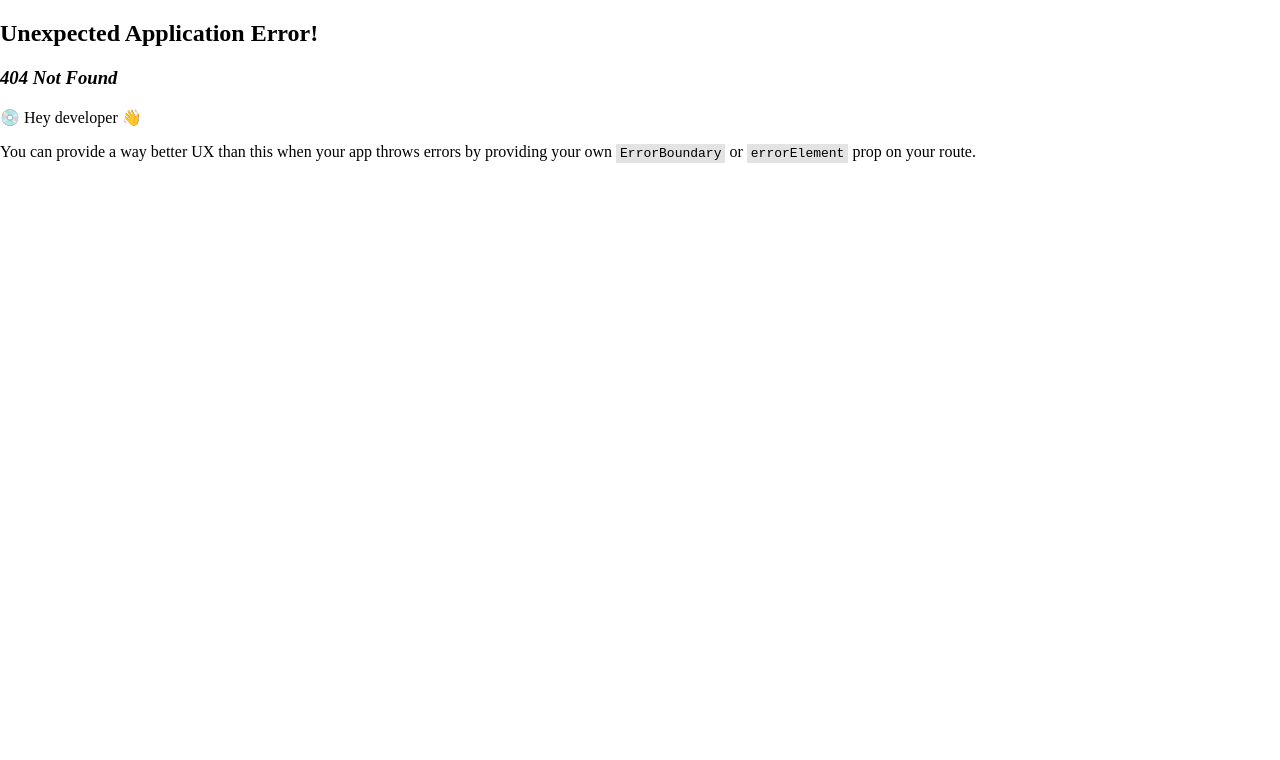
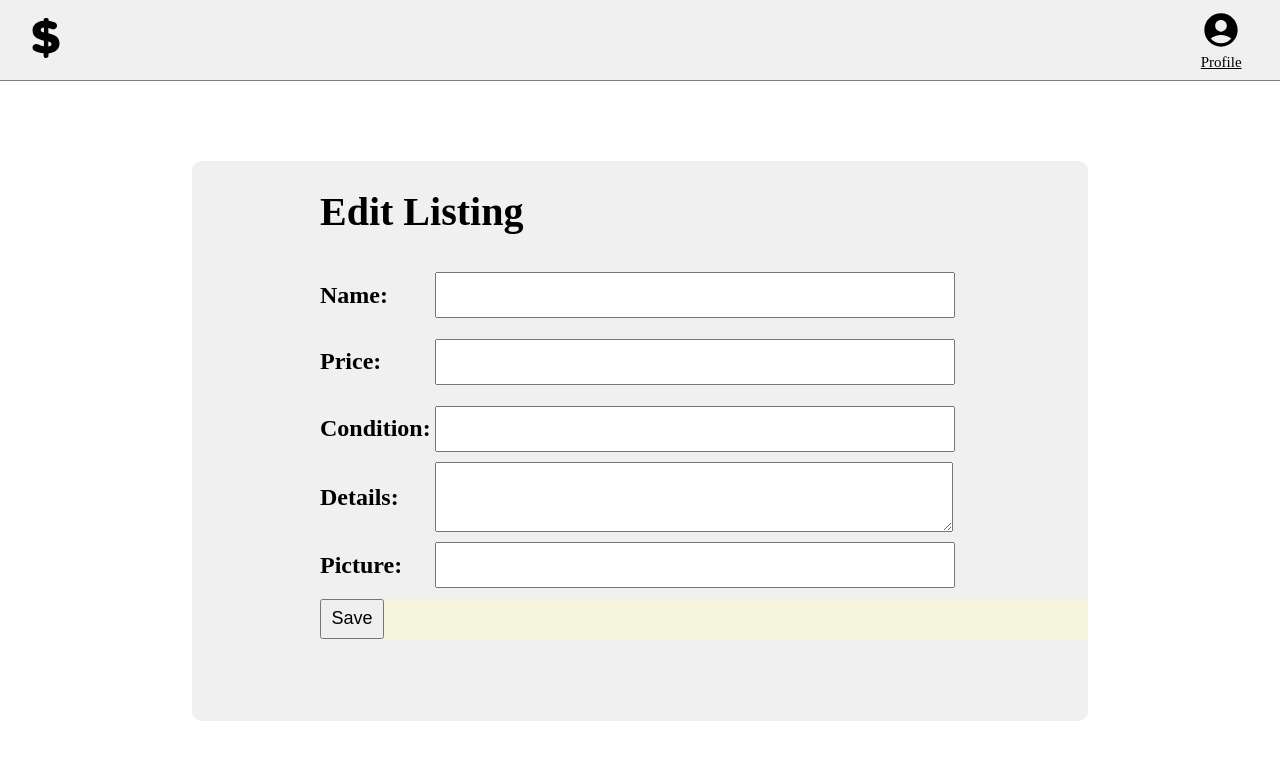
Before and after one commit to Rizzanen/ThriftshopFrontend, a React (Vite) app: page /editListing in a window 1280 px wide. Before the commit this address had no page. Shown: the top 760 px of the page. Built offline with nearby package versions, Linux system fonts and the light colour scheme.

Commit message:
Added EditListing page where the user can change Listing information and update them to db.

```diff
--- a/src/App.css
+++ b/src/App.css
@@ -309,9 +309,8 @@ html {
 .userdata {
   display: flex;
   flex-direction: column;
-  margin-left: 10vw;
   background-color: rgb(240, 240, 240);
-  width: 35vw;
+  width: 30vw;
   height: 70vh;
   border-radius: 30px;
 }
@@ -390,9 +389,8 @@ html {
 }
 .ownListingsContainer {
   background-color: rgb(240, 240, 240);
-  width: 40vw;
+  width: 60vw;
   height: 70vh;
-
   border-radius: 30px;
 }
 .ownListingsContainer h1 {
@@ -410,14 +408,43 @@ html {
   margin-left: auto;
   margin-right: auto;
   display: flex;
-  flex-direction: column;
-  height: 15vh;
+  height: 30vh;
   margin-bottom: 2vh;
   width: 95%;
   border: 1px solid black;
-  text-align: center;
 }
 
+.ownListingImg img {
+  height: 30vh;
+  width: 18vw;
+}
+
+.ownListingInformation {
+  display: flex;
+  flex-direction: column;
+  width: 95%;
+}
+.ownListingCondition p {
+  margin: 0;
+}
+.ownListingName {
+  display: flex;
+  justify-content: space-between;
+}
+.ownListingName h2 {
+  margin-top: 1vh;
+  margin-bottom: 1vh;
+  margin-left: 1vw;
+  margin-right: 1vw;
+}
+.ownListingInformation p {
+  margin-left: 1vw;
+  margin-top: 1vh;
+  margin-bottom: 1vh;
+}
+.ownListingDetails {
+  height: 48%;
+}
 .ownListingButtons {
   display: flex;
   justify-content: space-around;
@@ -447,3 +474,73 @@ html {
   border: 1px solid black;
   border-radius: 5px;
 }
+.editListingPage {
+  height: 89vh;
+  display: flex;
+}
+.editListingContainer {
+  margin-top: 10vh;
+  margin-left: 15vw;
+  width: 70vw;
+  height: 70vh;
+  background-color: rgb(240, 240, 240);
+  display: flex;
+  flex-direction: column;
+  border-radius: 10px;
+}
+.editListingForm {
+  display: flex;
+  flex-direction: column;
+}
+.editListingInputs {
+  display: flex;
+  flex-direction: column;
+}
+.editListingHeader {
+  margin-left: 10vw;
+}
+.editListingHeader h1 {
+  font-size: 40px;
+}
+.editListingForm {
+  margin-left: 10vw;
+}
+
+.editListingPicture,
+.editListingDetails,
+.editListingCondition,
+.editListingPrice,
+.editListingName {
+  display: flex;
+  width: 60vw;
+  align-items: center;
+}
+.editListingName input,
+.editListingPrice input,
+.editListingCondition input,
+.editListingPicture input {
+  width: 40vw;
+  height: 5vh;
+  font-size: 16px;
+}
+.editListingDetails textarea {
+  width: 40vw;
+  height: 8vh;
+  font-size: 16px;
+}
+.editListingPicture h2,
+.editListingDetails h2,
+.editListingCondition h2,
+.editListingPrice h2,
+.editListingName h2 {
+  width: 15%;
+}
+.saveEditButton button {
+  height: 5vh;
+  width: 5vw;
+  font-size: 18px;
+}
+.saveEditButton {
+  margin-left: 10vw;
+  background-color: beige;
+}
--- /dev/null
+++ b/src/components/EditListing.jsx
@@ -0,0 +1,93 @@
+import React, { useState, useEffect } from "react";
+import { useLocation } from "react-router-dom";
+import { useNavigate } from "react-router-dom";
+
+function EditListing() {
+  const navigate = useNavigate();
+  const location = useLocation();
+  const listing = location.state?.listing || {};
+  const [editedListing, setEditedListing] = useState(listing);
+
+  const handleOnChange = (event) => {
+    setEditedListing({
+      ...editedListing,
+      [event.target.name]: event.target.value,
+    });
+  };
+  const saveEdit = () => {
+    fetch("http://localhost:8080/listings", {
+      method: "PUT",
+      headers: {
+        "Content-Type": "application/json",
+      },
+      body: JSON.stringify(editedListing),
+    })
+      .then((response) => response.json())
+      .catch((error) => {
+        console.error("Error:", error);
+      });
+    setTimeout(() => {
+      navigate("/profile");
+    }, 10);
+  };
+  return (
+    <div className="editListingPage">
+      <div className="editListingContainer">
+        <div className="editListingHeader">
+          <h1>Edit Listing</h1>
+        </div>
+        <div className="editListingForm">
+          <div className="editListingName">
+            <h2>Name: </h2>
+            <input
+              type="text"
+              name="name"
+              value={editedListing.name}
+              onChange={handleOnChange}
+            />
+          </div>
+          <div className="editListingPrice">
+            <h2>Price: </h2>
+            <input
+              type="text"
+              name="price"
+              value={editedListing.price}
+              onChange={handleOnChange}
+            />
+          </div>
+          <div className="editListingCondition">
+            <h2>Condition:</h2>
+            <input
+              type="text"
+              name="condition"
+              value={editedListing.condition}
+              onChange={handleOnChange}
+            />
+          </div>
+          <div className="editListingDetails">
+            <h2>Details:</h2>
+            <textarea
+              type="text"
+              name="details"
+              value={editedListing.details}
+              onChange={handleOnChange}
+            />
+          </div>
+          <div className="editListingPicture">
+            <h2>Picture:</h2>
+            <input
+              type="text"
+              name="pictureURL"
+              value={editedListing.pictureURL}
+              onChange={handleOnChange}
+            />
+          </div>
+        </div>
+        <div className="saveEditButton">
+          <button onClick={saveEdit}>Save</button>
+        </div>
+      </div>
+    </div>
+  );
+}
+export default EditListing;
--- a/src/components/Profile.jsx
+++ b/src/components/Profile.jsx
@@ -81,9 +81,6 @@ function Profile() {
       method: "DELETE",
     })
       .then((response) => response.text())
-      .then((responseData) => {
-        console.log("Response from server:", responseData);
-      })
       .then(() => {
         fetch(`http://localhost:8080/listings/users/${newUserData.userId}`)
           .then((response) => response.json())
@@ -183,14 +180,29 @@ function Profile() {
           <div className="ownListings">
             {usersListings.map((listing) => (
               <div className="ownListing" key={listing.id}>
+                <div className="ownListingImg">
+                  <img src={listing.pictureURL} />
+                </div>
+                <div className="ownListingInformation">
                   <div className="ownListingName">
                     <h2>{listing.name}</h2>
+                    <h2>{listing.price} €</h2>
                   </div>
+                  <div className="ownListingCondition">
+                    <p>Condition: {listing.condition}</p>
+                  </div>
+                  <div className="ownListingDetails">
+                    <p> Details: {listing.details}</p>
+                  </div>
+
                   <div className="ownListingButtons">
-                  <button>Edit</button>
+                    <Link to={"/editListing"} state={{ listing: listing }}>
+                      Edit
+                    </Link>
                     <button onClick={() => handleDeleteClick(listing.id)}>
                       Delete
                     </button>
+                  </div>
                 </div>
               </div>
             ))}
--- a/src/main.jsx
+++ b/src/main.jsx
@@ -7,6 +7,7 @@ import Homepage from "./components/Homepage.jsx";
 import Profile from "./components/Profile.jsx";
 import AddListing from "./components/AddListing.jsx";
 import Login from "./components/Login.jsx";
+import EditListing from "./components/EditListing.jsx";
 
 const router = createBrowserRouter([
   {
@@ -29,6 +30,10 @@ const router = createBrowserRouter([
         path: "login",
         element: <Login />,
       },
+      {
+        path: "editListing",
+        element: <EditListing />,
+      },
     ],
   },
 ]);
```
Lines whose indentation alone changed are shown as unchanged.
